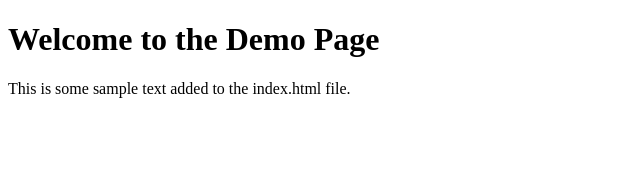
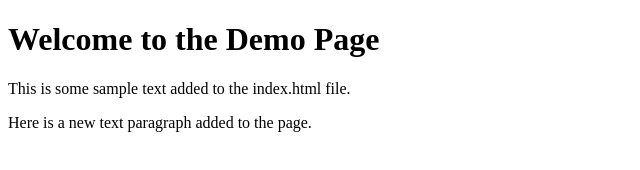
Before and after one commit to KrushnaG-03/localrepo, a plain HTML site: page index.html in a window 1280 px wide. Shown: the whole page, without its empty margins (0-640 px from the left). Drawn offline with Linux system fonts and the light colour scheme.

Commit message:
add new para

```diff
--- a/index.html
+++ b/index.html
@@ -9,3 +9,6 @@
     <p>This is some sample text added to the index.html file.</p>
 </body>
 </html>
+
+
+<p>Here is a new text paragraph added to the page.</p>
```
